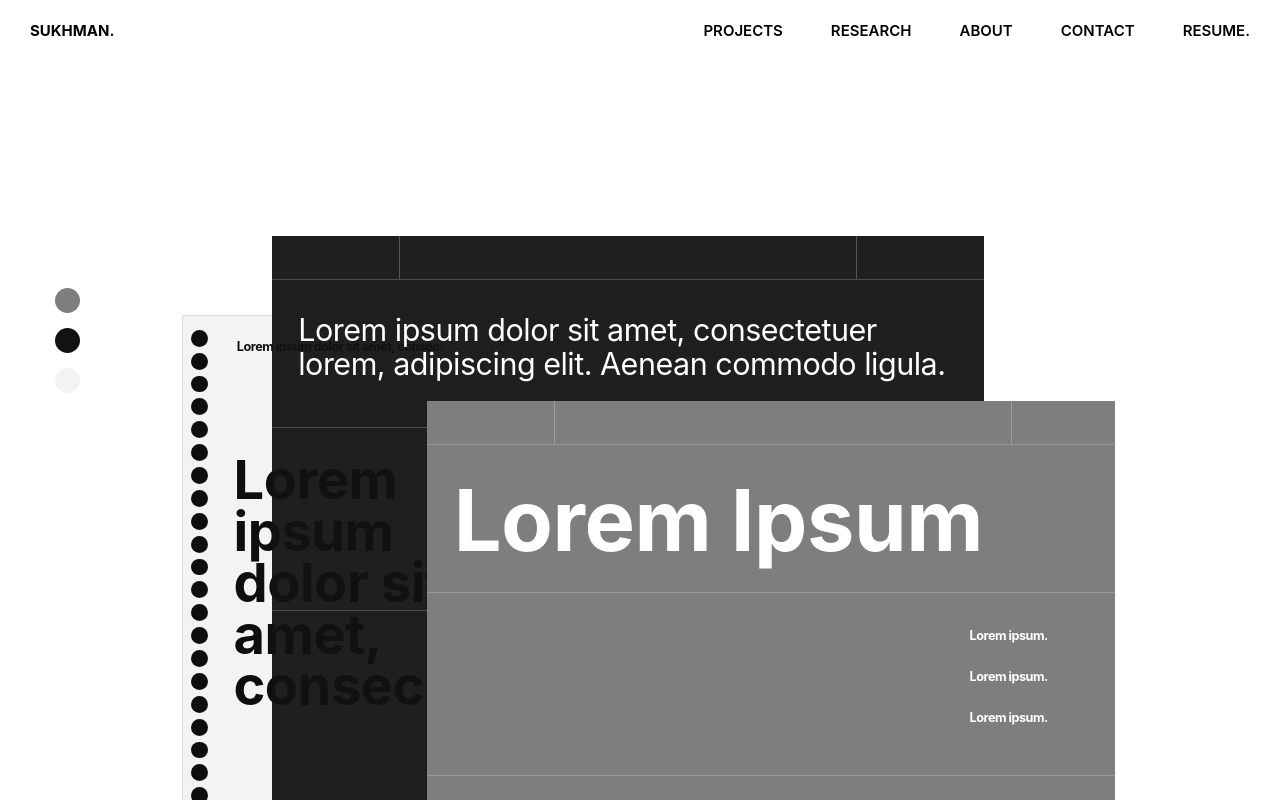
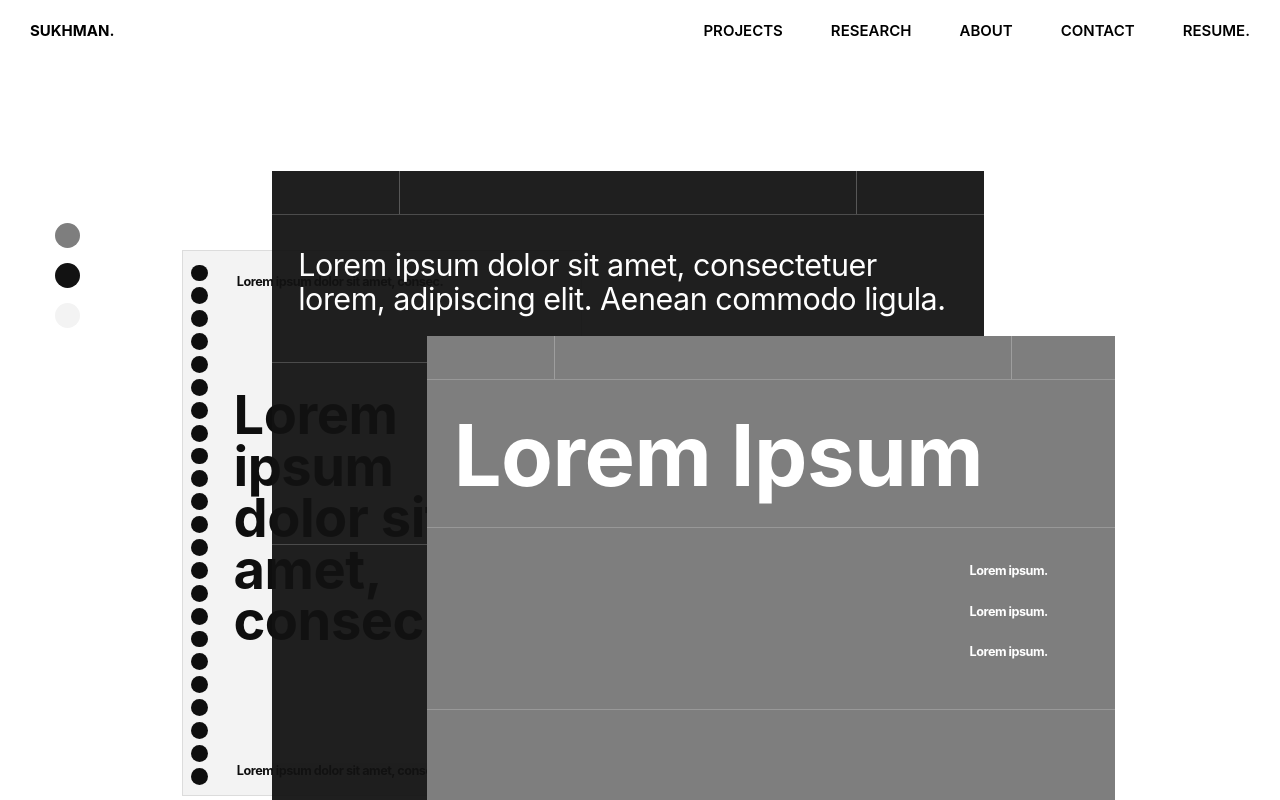
Before and after one commit to sukhman0402/portfolio-website, a Next.js app: page / in a window 1280 px wide. Shown: the top 800 px of the page. Built offline with nearby package versions, Linux system fonts and the light colour scheme.

Commit message:
Update Hero.js

```diff
--- a/src/components/Hero.js
+++ b/src/components/Hero.js
@@ -56,16 +56,23 @@ import ScrollIndicator from "./ScrollIndicator";
 //
 // ROUND 4 (2026-08-23) — section spacing re-derived from Figma, replacing
 // the pt-10/md:pt-6 + mt-16 guesses from earlier rounds:
-//   - Header→Hero gap: in 274:145, the Header row sits at y=20 (the same
-//     20px as the real <Header>'s own py-5 top padding — confirms this
-//     frame's y=0 is true page top, not just this section's own origin),
-//     and the first card (statement) starts at y=127.72. The real Header
-//     is a separate, untouched component whose own rendered height
-//     (measured live: 62.5px) doesn't match Figma's flattened single text
-//     line, so the two aren't directly comparable — instead: HeroTopPad =
-//     127.72 (first-card-top from true page origin) − 62.5 (real Header
-//     height) = 65.22px. That replaces both the old pt-10/pt-6 AND the
-//     separate mt-16 before the stage — collapsed into one pt value here.
+//   - Header→Hero gap: first tried computing this as (first-card-top y=
+//     127.72) − (real Header height, 62.5px measured live) = 65.22px —
+//     but that double-counts: 127.72 is the card's position relative to
+//     THIS FRAME's own origin, which is exactly what CARD_POS.statement.
+//     top (11.6109%) already reproduces on its own once the stage renders
+//     — adding 65.22px of section padding on top of that pushed the card
+//     ~188px below the header live, not ~90px. The Header row Figma draws
+//     at y=20 inside this frame is a preview/context overlay (the real
+//     Header is a separate, untouched, already-taller component, not
+//     literally part of this frame's box model) — there's no second,
+//     independent "gap" value to extract from it beyond what the card's
+//     own frame-relative position already encodes. So: no added section
+//     padding on desktop (md:pt-0) — the stage's own built-in whitespace
+//     above the first card (proportional, part of the composition,
+//     unrelated to inter-section rhythm) is the real gap below the
+//     header. Mobile keeps a plain pt-10, since its simplified layout has
+//     no such built-in offset of its own.
 //   - Hero→next-section gap: 274:145 has no sibling "Section 2.0" frame
 //     yet in the D1 family to measure directly. The file does show one
 //     consistent, deliberate rule across every OTHER stacked section pair
@@ -248,7 +255,7 @@ export default function Hero() {
   const frontToBack = [...order].reverse();
 
   return (
-    <section className="relative w-full pb-[100px] pt-[65.22px]">
+    <section className="relative w-full pb-[100px] pt-10 md:pt-0">
       <div className="mx-auto w-full max-w-[1440px] px-5 sm:px-[30px]">
         {/* Mobile (< md): no overlapping stack — a flat status row of the
             3 (display-only) circles above one card. Since there's no
```
